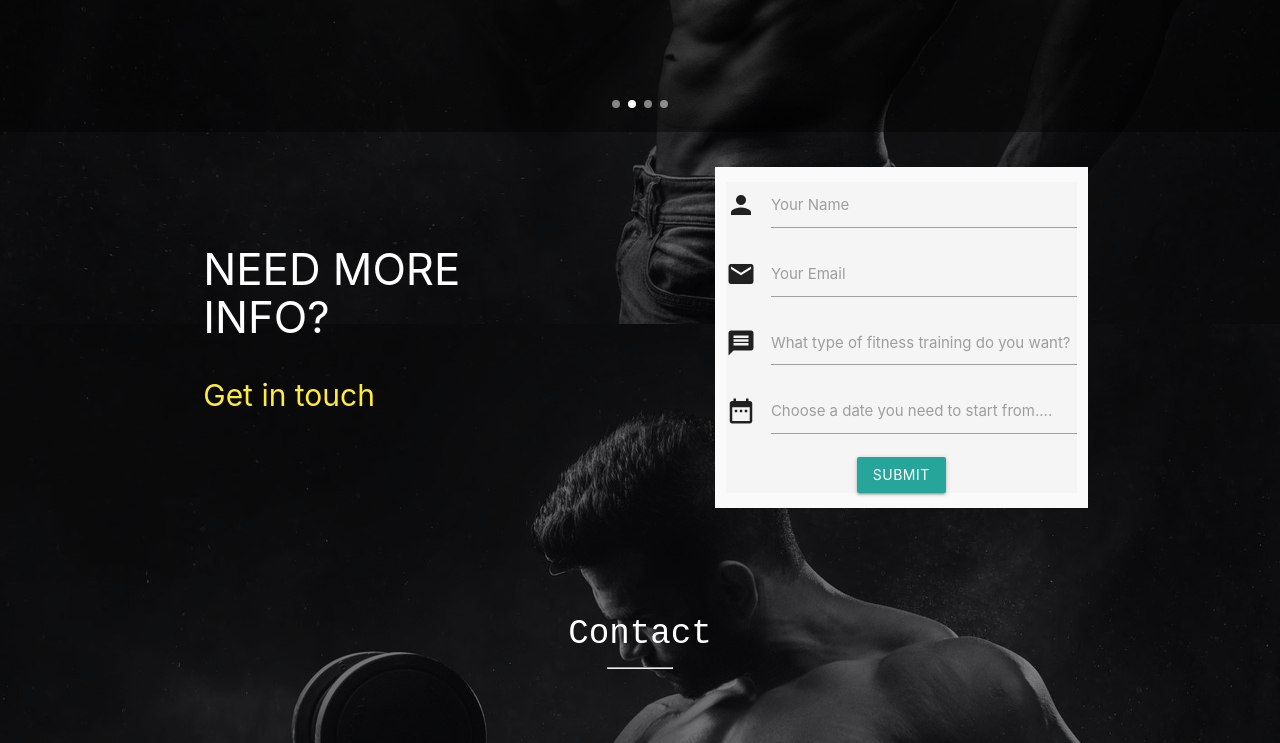
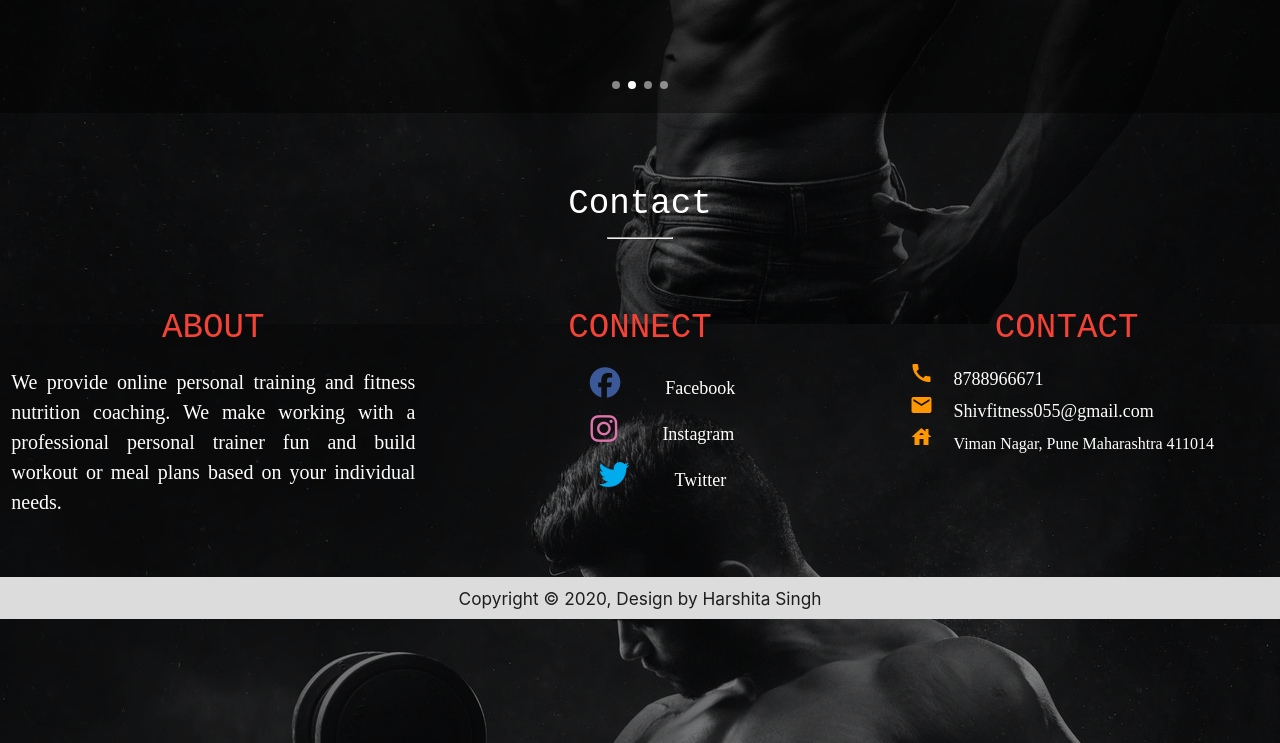
Before and after one commit to harshitasingh017/Shivam-Fitness, a plain HTML site: page index.html in a window 1280 px wide. Shown: the part 2556-3299 px from the top of the page. Drawn offline with nearby package versions, Linux system fonts and the light colour scheme.

Commit message:
contact form removed

```diff
--- a/index.html
+++ b/index.html
@@ -21,7 +21,7 @@
             background-position: center;
             background-attachment: fixed;
             width: 100%;
-            height: 530vh;
+            height: 470vh;
             animation: slider 30s infinite linear;
 
         }
@@ -168,8 +168,6 @@
         <!---About----->
         <div class="about scrollspy" id="about">
             <h4 class="white-text center-align" style="font-family: monospace; padding-top: 50px;">Fitness is not a destination, it's a journey.</h4>
-            <hr class="red-text " style="width: 50%;">
-
             <div class="row">
                 <div class="col s12 l6">
                     <img src="images/shivam.jpeg" class="responsive-img materialboxed" style="padding-top: 50px; height: 500px;">
@@ -185,10 +183,10 @@
                 </div>
             </div>
         </div>
-
+<!----testimonials---->
         <div class="testimonials scrollspy" id="testimonials">
             <p class="white-text center-align" style="font-family: monospace; padding-top: 50px; font-size: 40px;">What Clients Say....</p>
-            <hr class="red-text " style="width: 10%;">
+
             <div class="carousel carousel-slider center">
                 <div class="carousel-item white-text  " style="background-image: linear-gradient(rgba(0, 0, 0, 0.4), rgba(0, 0, 0, 0.4)), url(images/c1.jpg); min-height: 40vh; background-position: center; background-size: cover; background-repeat: no-repeat;" href="#one!">
                     <div class="container">
@@ -223,50 +221,7 @@
 
         </div>
 
-        <!-----CONTACT FORM---->
 
-        <div class="contactform" style="padding-top: 20px;">
-            <section class="section container">
-                <div class="row">
-                    <div class="col s12 l5">
-                        <h3 class="white-text text-darken-4 formtitle" style="padding-top: 50px;">NEED MORE INFO?</h3>
-
-                        <p class="simple yellow-text lighten-4" style="font-size: 30px;">Get in touch</p>
-                    </div>
-                    <div class="col s12 l5 offset-l2 grey lighten-5">
-                        <form class="grey lighten-4">
-                            <div class="input-field">
-                                <i class="material-icons prefix">person</i>
-                                <input type="text" id="text">
-                                <label for="email">Your Name</label>
-                            </div>
-                            <div class="input-field">
-                                <i class="material-icons prefix">email</i>
-                                <input type="email" id="email">
-                                <label for="email">Your Email</label>
-                            </div>
-                            <div class="input-field">
-                                <i class="material-icons prefix">message</i>
-                                <textarea id="message" class="materialize-textarea" cols="20" rows="20"></textarea>
-                                <label for="message">What type of fitness training do you want?</label>
-
-                            </div>
-
-                            <div class="input-field">
-                                <i class="material-icons prefix">date_range</i>
-                                <input type="text" id="date" class="datepicker">
-                                <label for="date">Choose a date you need to start from....</label>
-                            </div>
-
-                            <div class="input-field center">
-                                <button class="btn">Submit</button>
-                            </div>
-                        </form>
-                    </div>
-                </div>
-
-            </section>
-        </div>
         <!-----Contact----->
 
         <div class="contact scrollspy" id="contact">
```
